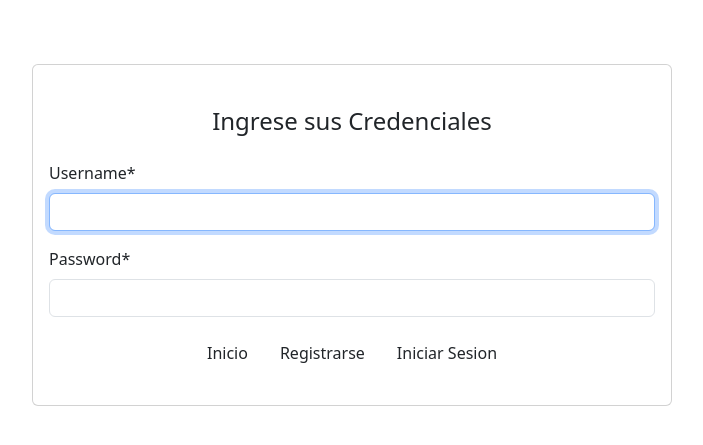
After one commit to AJoelCastro/CanchitaMovies, a Django app: page /accounts/login/ in a window 1280 px wide. The commit adds this page. Shown: the top 445 px of the page, without its empty margins (288-991 px from the left). Run offline with Django 5.2, Linux system fonts and the light colour scheme; some libraries are stand-ins or nearby versions.

Commit message:
singin login

```diff
--- a/canchitamovies/urls.py
+++ b/canchitamovies/urls.py
@@ -8,4 +8,5 @@ urlpatterns = [
     path('movies/', include('movies.urls'), name='movies'),
     path('users/', include('users.urls'), name='usuarios'),
     path('series/', include('series.urls'), name='series'),
+    path('accounts/', include('django.contrib.auth.urls')),
 ]
--- /dev/null
+++ b/templates/registration/login.html
@@ -0,0 +1,28 @@
+<!DOCTYPE html>
+<html lang="en">
+<head>
+    <meta charset="UTF-8">
+    <meta name="viewport" content="width=device-width, initial-scale=1.0">
+    <title>Document</title>
+    <script src="https://cdn.tailwindcss.com"></script>
+    <link href="https://cdn.jsdelivr.net/npm/bootstrap@5.3.3/dist/css/bootstrap.min.css" rel="stylesheet">
+</head>
+<body>
+    {% load crispy_forms_tags %}
+    <form action=" " method="POST" class="w-300 h-300">
+        {% csrf_token %}
+        <div class="card w-[50%] mx-auto my-16">
+            <div class="card-body">
+                <h3 class="text-2xl m-4 flex justify-center">Ingrese sus Credenciales</h3>
+                {{ form | crispy }}
+                <div class="flex justify-center gap-8 my-6">
+                    <a href="{% url 'menu' %}" class="">Inicio</a>
+                    <a href="{% url 'singin' %}" >Registrarse</a>
+                    <button class=""> Iniciar Sesion</button>
+                </div>
+
+            </div>
+        </div>
+    </form>
+</body>
+</html>
--- a/templates/users/singin.html
+++ b/templates/users/singin.html
@@ -3,7 +3,9 @@
 <head>
     <meta charset="UTF-8">
     <meta name="viewport" content="width=device-width, initial-scale=1.0">
-    <title>Document</title>
+    <title>Document</title>'
+    <script src="https://cdn.tailwindcss.com"></script>
+    <link href="https://cdn.jsdelivr.net/npm/bootstrap@5.3.3/dist/css/bootstrap.min.css" rel="stylesheet">
 </head>
 <body>
     {% load crispy_forms_tags %}
```
Also changed, not shown: generos/migrations/0001_initial.py (added), movies/migrations/0002_alter_movie_options_movie_director_movie_duration_and_more.py (added), series/migrations/0001_initial.py (added), templates/users/menu.html (deleted).
